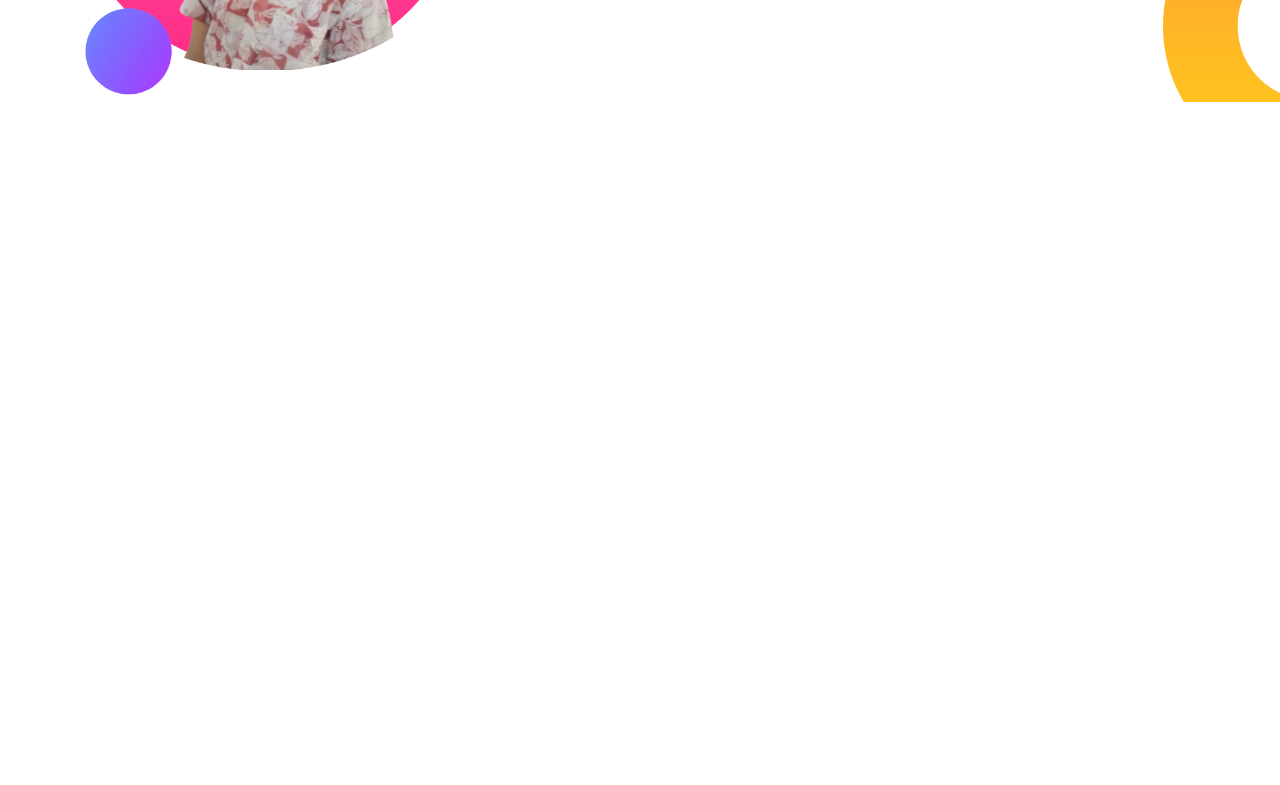
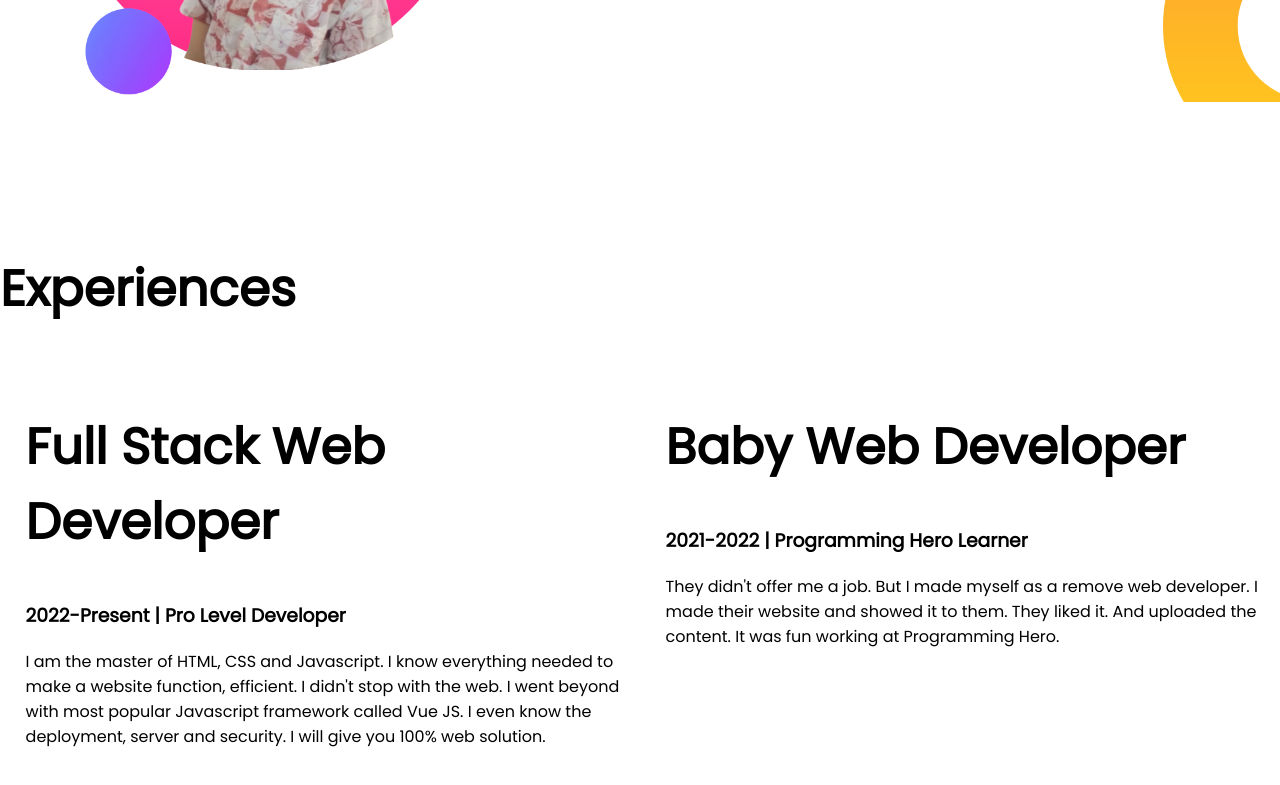
Before and after one commit to sheikhsadi9494/developer-portfolio, a plain HTML site: page index.html in a window 1280 px wide. Shown: the part 978-1763 px from the top of the page. Before the commit the page ends 1230 px from the top, so only its background shows below. Drawn offline with Linux system fonts and the light colour scheme.

Commit message:
some upgreade

```diff
--- a/index.html
+++ b/index.html
@@ -11,7 +11,7 @@
     <link rel="stylesheet" href="style.css">
 </head>
 <body>
-   <section class="top-banner">
+   <section class="top-banner flexible-container">
     <div class="half-width"> <h1>Welcome to</h1>
         <h1><span class="color-orange">Sheikh Sadi's</span> web-page</h1>
        <h3>Build Climber and Train Stopper</h3>
@@ -22,7 +22,7 @@
     <img src="images/my-bg.png" alt="can i fuck you">
     </div>
     </section>
-    <section class="dream-big">
+    <section class="dream-big flexible-container">
      <div class="half-width">
          <img src="images/my-bg2.png" alt="can you suck my dick">
      </div>
@@ -33,5 +33,20 @@
          <a class="link" href="https://www.linkedin.com/in/sheikh-sadi-79a420210/" target="_blank">DOWNLOAD RESUME</a>
      </div>
     </section>
+    <section class="experience-section">
+        <h1>Experiences</h1>
+    <div  class="flexible-container">
+        <div class="half-width">
+            <h1>Full Stack Web Developer</h1>
+            <h3>2022-Present | Pro Level Developer</h3>
+            <p>I am the master of HTML, CSS and Javascript. I know everything needed to make a website function, efficient. I didn't stop with the web. I went beyond with most popular Javascript framework called Vue JS. I even know the deployment, server and security. I will give you 100% web solution.</p>
+        </div>
+        <div class="half-width">
+            <h1>Baby Web Developer</h1>
+            <h3>2021-2022 | Programming Hero Learner</h3>
+            <p>They didn't offer me a job. But I made myself as a remove web developer. I made their website and showed it to them. They liked it. And uploaded the content. It was fun working at Programming Hero.</p>
+        </div>
+    </div>
+    </section>
 </body>
 </html>
--- a/style.css
+++ b/style.css
@@ -8,7 +8,7 @@ h1 {
 .color-orange {
     color: orange;
 }
-section {
+.flexible-container{
     display: flex;
     margin-bottom: 150px;
 }
```
